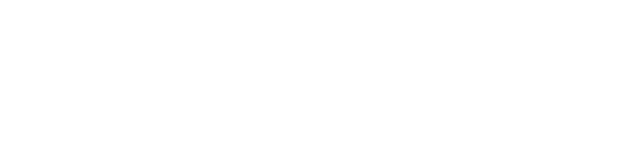
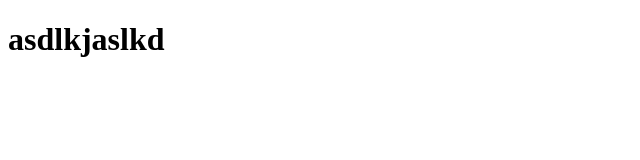
Before and after one commit to Rabyn-Collab/web-vercel, a plain HTML site: page index.html in a window 1280 px wide. Shown: the whole page, without its empty margins (0-640 px from the left). Drawn offline with Linux system fonts and the light colour scheme.

Commit message:
some changes

```diff
--- a/index.html
+++ b/index.html
@@ -8,6 +8,7 @@
   </head>
 
   <body>
+    <h1>asdlkjaslkd</h1>
 
   </body>
 
```
